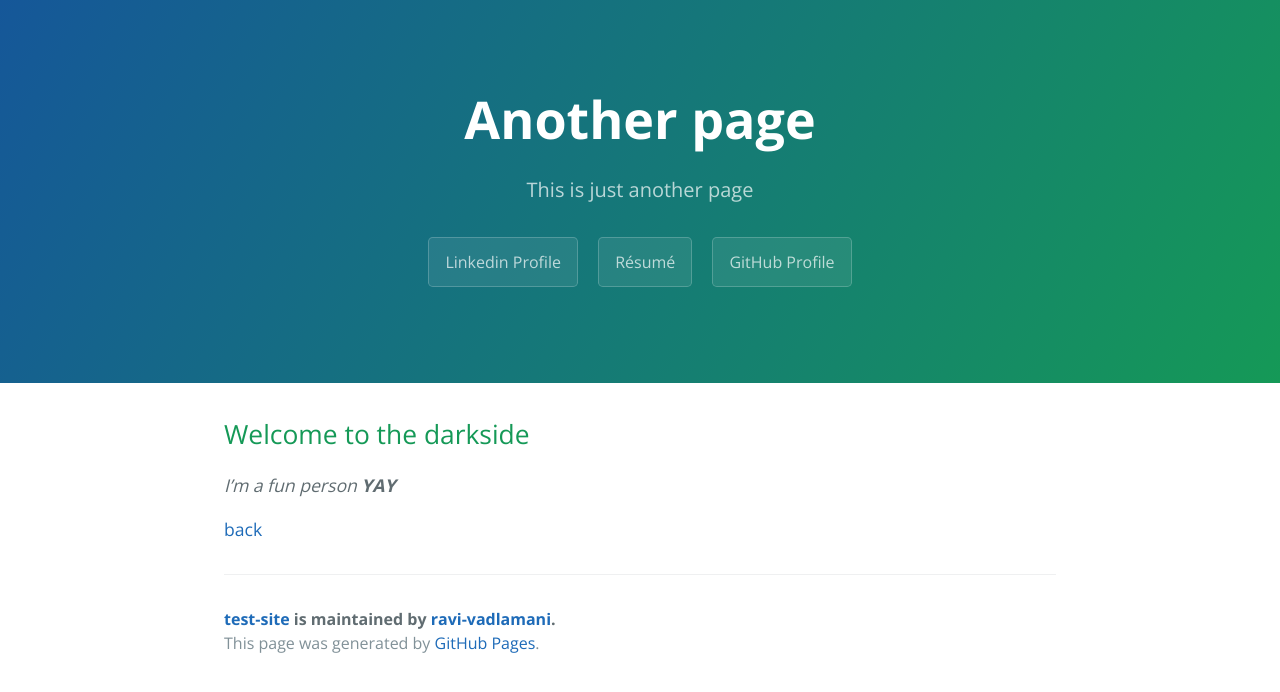
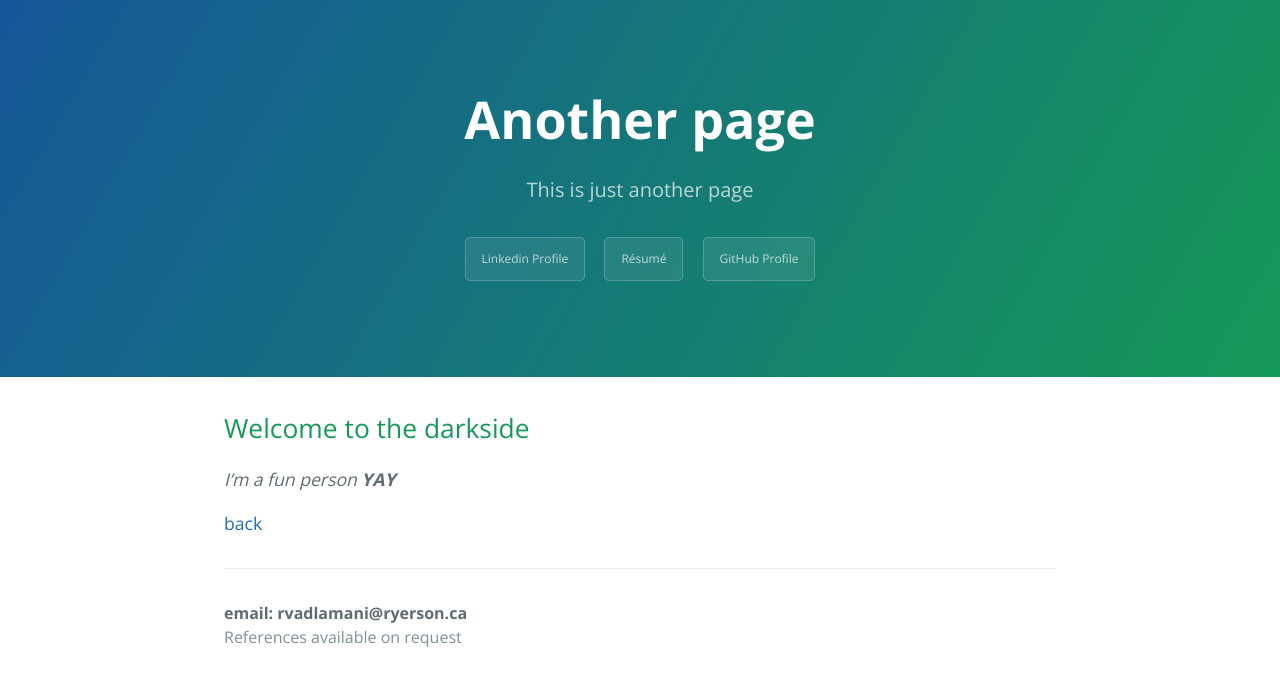
Before and after one commit to ravi-vadlamani/test-site, a Jekyll site: the page built from another-page.md, in a window 1280 px wide. Shown: the top 692 px of the page. Built offline with Jekyll 4.4.1, drawn with Linux system fonts in a browser that asks for light colours.

Commit message:
Final touches

```diff
--- a/_layouts/default.html
+++ b/_layouts/default.html
@@ -41,9 +41,11 @@
 
       <footer class="site-footer">
         {% if site.github.is_project_page %}
-          <span class="site-footer-owner"><a href="{{ site.github.repository_url }}">{{ site.github.repository_name }}</a> is maintained by <a href="{{ site.github.owner_url }}">{{ site.github.owner_name }}</a>.</span>
+          <span class="site-footer-owner">email: rvadlamani@ryerson.ca</span>
+<!--      <span class="site-footer-owner"><a href="{{ site.github.repository_url }}">{{ site.github.repository_name }}</a> is maintained by <a href="{{ site.github.owner_url }}">{{ site.github.owner_name }}</a>.</span> -->
         {% endif %}
-        <span class="site-footer-credits">This page was generated by <a href="https://pages.github.com">GitHub Pages</a>.</span>
+          <span class="site-footer-credits">References available on request</span>
+<!--      <span class="site-footer-credits">This page was generated by <a href="https://pages.github.com">GitHub Pages</a>.</span>        -->
       </footer>
     </main>
   </body>
--- a/_sass/jekyll-theme-cayman.scss
+++ b/_sass/jekyll-theme-cayman.scss
@@ -29,7 +29,7 @@ body {
   padding: 0;
   margin: 0;
   font-family: "Open Sans", "Helvetica Neue", Helvetica, Arial, sans-serif;
-  font-size: 16px;
+  font-size: 12px;
   line-height: 1.5;
   color: $body-text-color;
 }
```
Also changed, not shown: index.md (+11 -9 lines).
